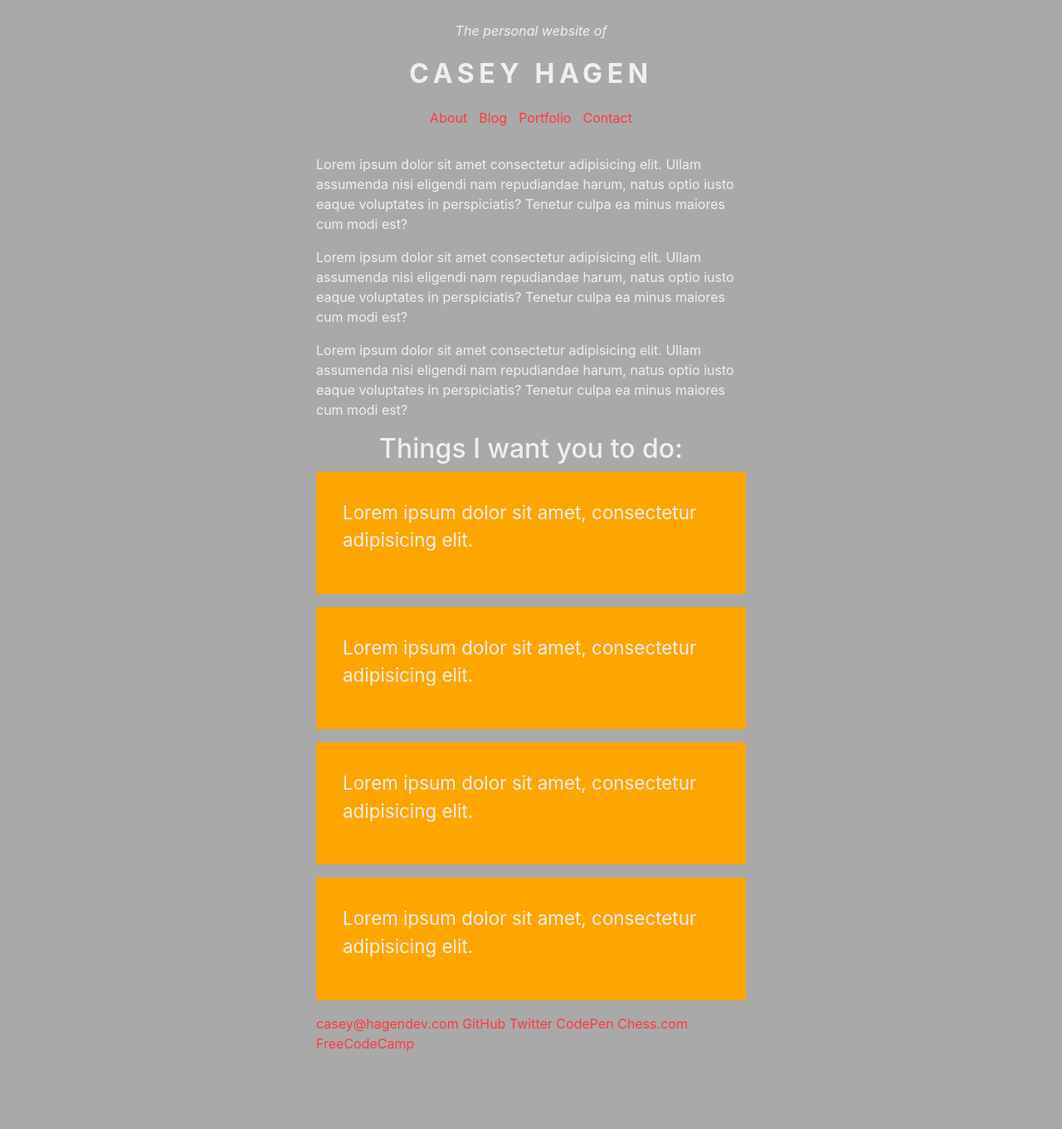
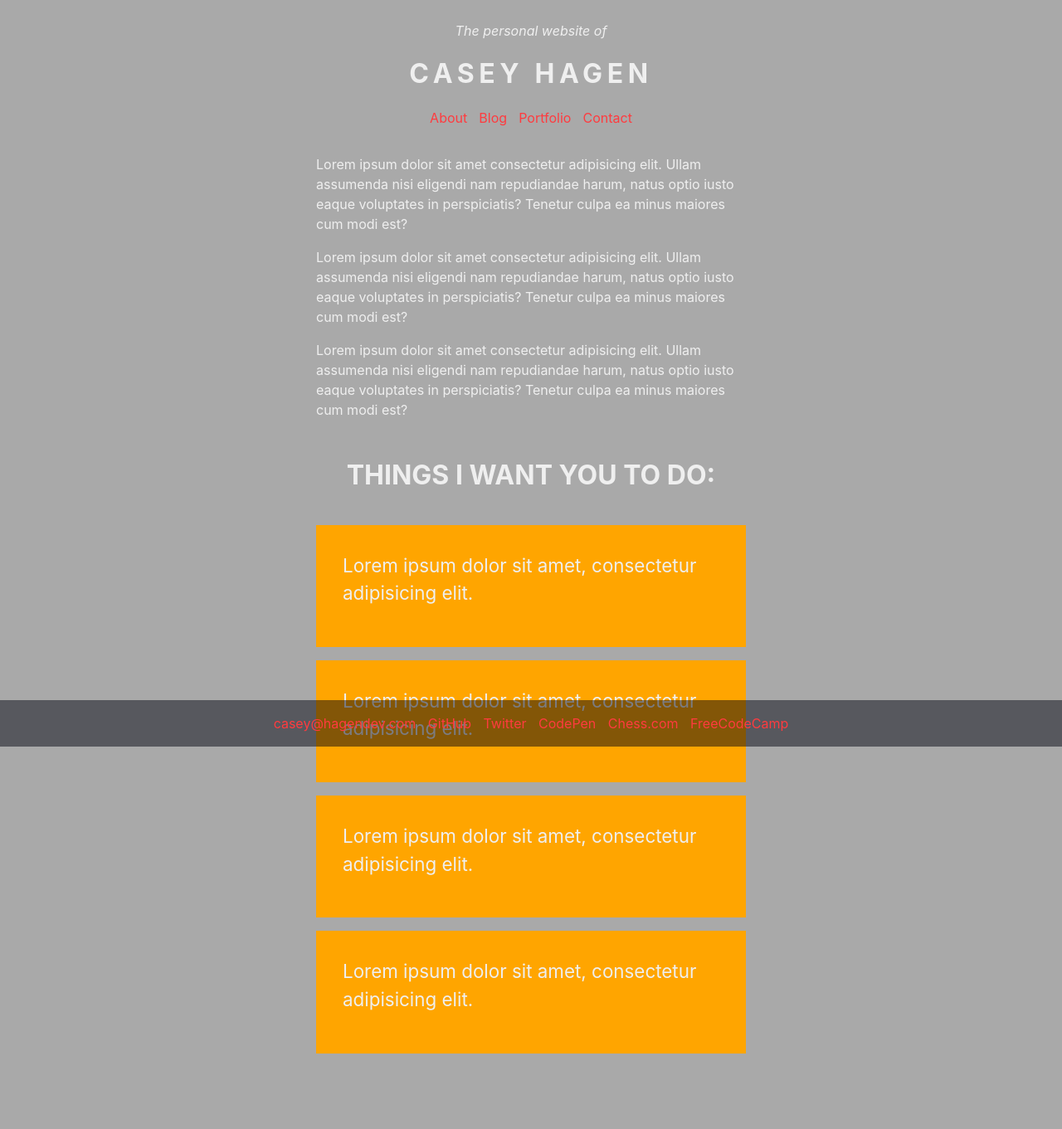
Before and after one commit to aechagen/hagendev2, a Jekyll site: the page built from index.html, in a window 1280 px wide. Shown: the whole page at 83% size. Built offline with Jekyll 4.4.1, drawn with Linux system fonts in a browser that asks for light colours; Markdown is read by kramdown in place of the engine named in the settings; before the commit the page ends 1295 px from its top, so only the background shows below that.

Commit message:
Last push before leaving Starbucks - Did some more style things - TODO: footer styles and responsiveness

```diff
--- a/assets/css/main.css
+++ b/assets/css/main.css
@@ -305,7 +305,8 @@ body {
 
 .container {
   max-width: 568px;
-  padding: 25px; }
+  padding: 25px;
+  margin-bottom: 50px; }
 
 header {
   text-align: center; }
@@ -322,10 +323,24 @@ header {
   padding-top: 2rem; }
 
 .cta-blocks h2 {
-  text-align: center; }
+  text-align: center;
+  padding: 2rem 0 2rem 0;
+  text-transform: uppercase;
+  font-weight: bold; }
 
 .cta-blocks .block {
   background: orange;
   font-size: 1.4rem;
   padding: 2rem;
   margin: 0 0 1rem 0; }
+
+footer {
+  position: fixed;
+  bottom: 0;
+  left: 0;
+  width: 100%;
+  background: rgba(1, 3, 15, 0.486);
+  text-align: center;
+  padding: 1rem; }
+  footer a {
+    padding: 5px; }
--- a/index.html
+++ b/index.html
@@ -47,6 +47,7 @@ title: HagenDev
       </div>
     </div> <!-- .row -->
   </main>
+</div> <!-- .container -->
 
 <footer>
   <a href="mailto:casey@hagendev.com">casey@hagendev.com</a>
@@ -56,4 +57,3 @@ title: HagenDev
   <a href="#">Chess.com</a>
   <a href="#">FreeCodeCamp</a>
 </footer>
-</div> <!-- .container -->
```
Also changed, not shown: assets/css/main.scss (+19 -0 lines). Lines whose indentation alone changed are shown as unchanged.
